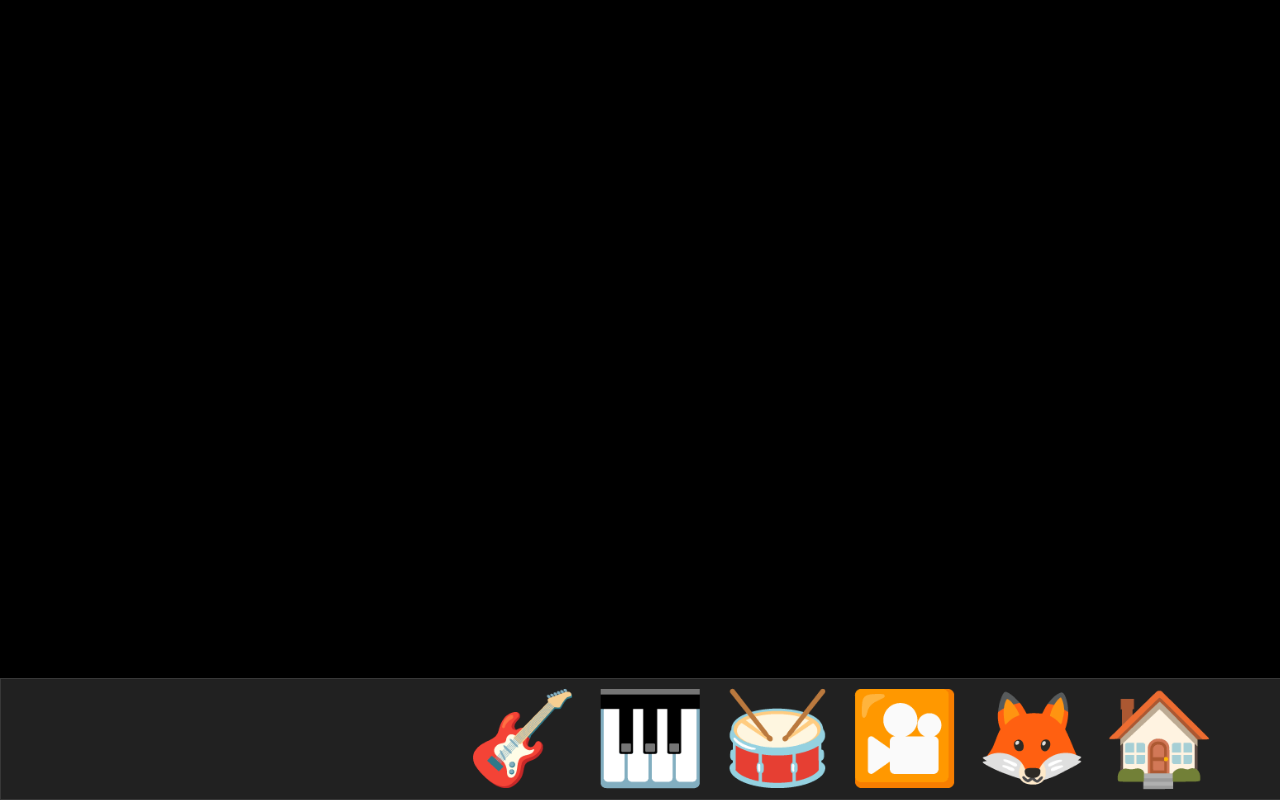
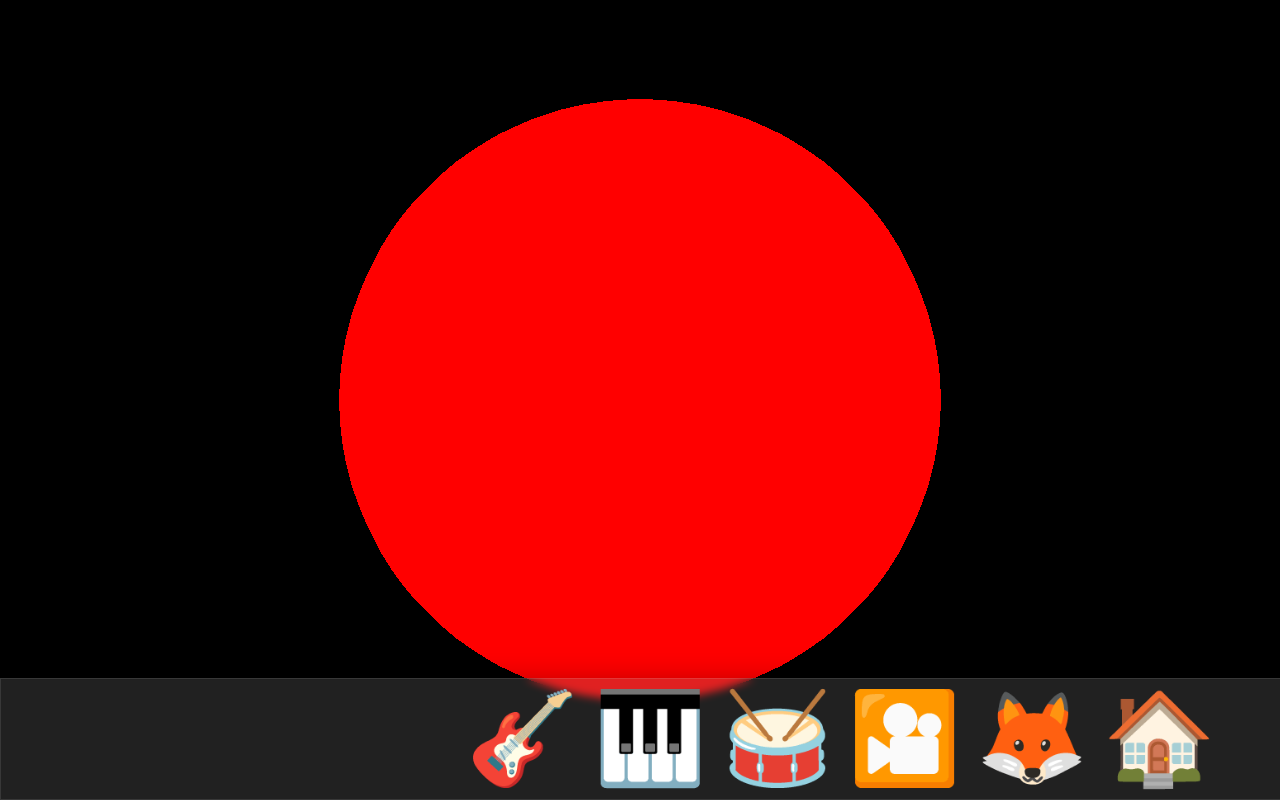
Before and after one commit to DongHY1/my-protfolio-website, a Vue app: page / in a window 1280 px wide. Shown: the top 800 px of the page. Built offline with nearby package versions, Linux system fonts and the light colour scheme.

Commit message:
✨新增(Vue): 地球初始化

```diff
--- a/src/views/Home.vue
+++ b/src/views/Home.vue
@@ -1,11 +1,24 @@
 <template>
-  <div class="home"></div>
+  <div id="home">
+
+  </div>
 </template>
 
 <script setup>
-import * as THREE from 'three'
-console.log(THREE)
+import { onMounted } from 'vue'
+import { initThree } from './Home/index'
+onMounted(() => {
+  initThree()
+})
+
 </script>
 
 <style lang="scss" scoped>
+#home {
+  width: 100%;
+  height: 100%;
+  position: fixed;
+  left: 0;
+  top: 0;
+}
 </style>
--- /dev/null
+++ b/src/views/Home/index.js
@@ -0,0 +1,28 @@
+import * as THREE from "three";
+export function initThree() {
+  const scene = new THREE.Scene();
+  const camera = new THREE.PerspectiveCamera(
+    75,
+    innerWidth / innerHeight,
+    0.1,
+    1000
+  );
+  const renderer = new THREE.WebGLRenderer();
+  renderer.setSize(innerWidth, innerHeight);
+  const div = document.querySelector("#home");
+  div.appendChild(renderer.domElement);
+  //   创建一个球体
+  const sphere = new THREE.Mesh(
+    new THREE.SphereGeometry(5, 50, 50),
+    new THREE.MeshBasicMaterial({
+      color: 0xff0000,
+    })
+  );
+  scene.add(sphere);
+  camera.position.z = 10;
+  function animate() {
+    requestAnimationFrame(animate);
+    renderer.render(scene, camera);
+  }
+  animate();
+}
```
